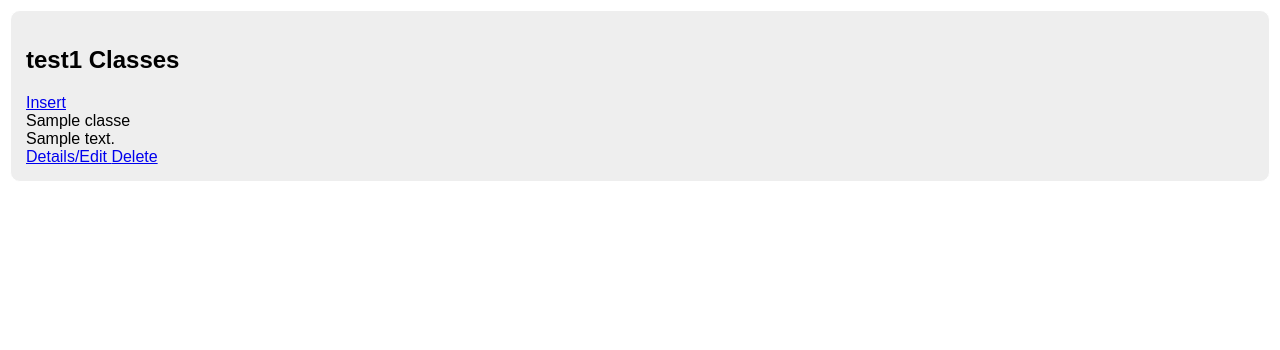
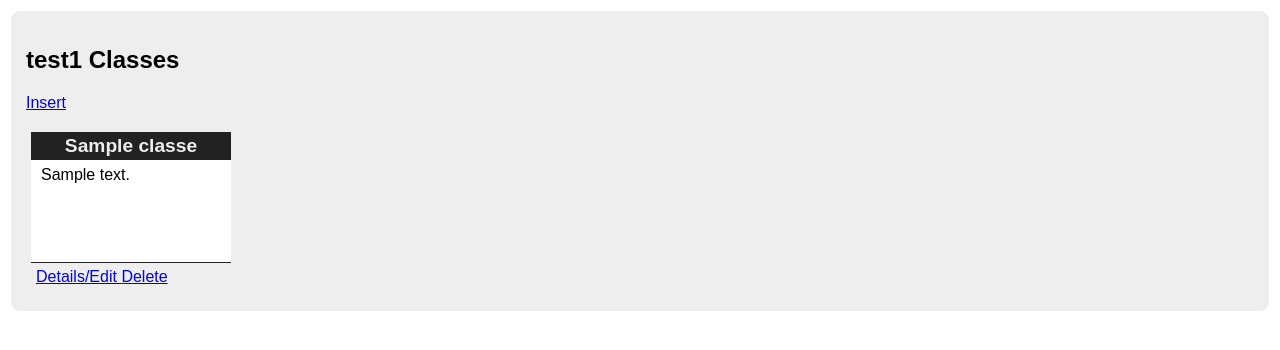
Before and after one commit to dim-tsoukalas/school-api, a Django app: page /departments/1/classes in a window 1280 px wide. Shown: the part 66-416 px from the top of the page. Run offline with Django 3.2, Linux system fonts and the light colour scheme; a user stored in the database is signed in; data comes from the database, SQL or seed files in the repository; tables that the repository leaves empty hold one stand-in row (values such as "Sample post"); some libraries are stand-ins or nearby versions.

Commit message:
Added rules for the entity container and its classes.

```diff
--- a/src/mainpage/static/base.css
+++ b/src/mainpage/static/base.css
@@ -220,6 +220,45 @@ header {
     background-color: red;
 }
 
+/* entity */
+
+.entity-container {
+    margin-top: 15px;
+    display: flex;
+    flex-wrap: wrap;
+}
+
+.entity-box {
+    margin: 5px;
+    min-width: 200px;
+    max-width: 300px;
+}
+
+.entity-box-title {
+    background-color: #222;
+    color: #eee;
+    font-size: 1.2em;
+    font-weight: bold;
+    text-align: center;
+    padding: 3px;
+}
+
+.entity-box-content {
+    height: calc(4.8em + 15px); /* 4x line-height + padding */
+    line-height: 1.2em;
+    padding: 5px 10px;
+    background-color: #fff;
+    overflow-wrap: break-word;
+    hyphens: auto;
+    overflow: hidden;
+    text-overflow: ellipsis;
+}
+
+.entity-box-menu {
+    border-top: 1px solid #222;
+    padding: 5px;
+}
+
 
 /* Sign up */
 
```
